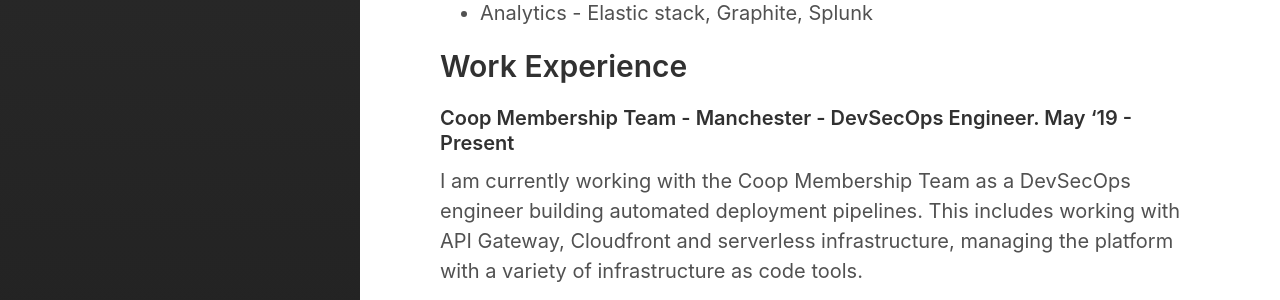
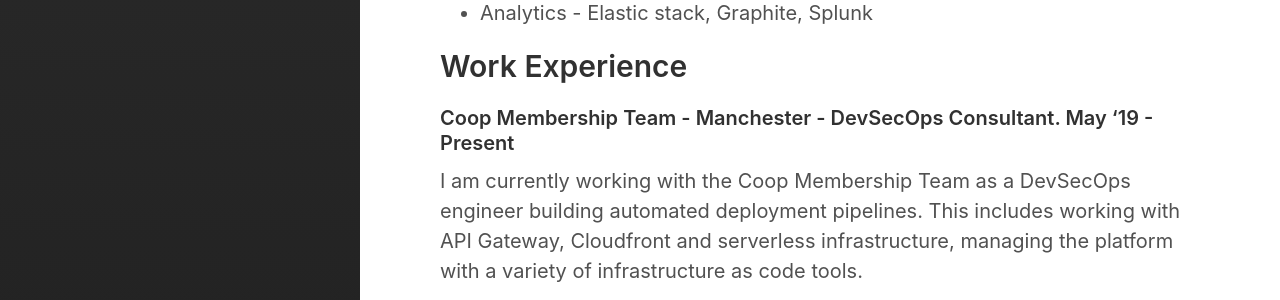
Before and after one commit to alimurtazafarooqui/alifarooqui.github.io, a Jekyll site: the page built from about.md, in a window 1280 px wide. Shown: the part 893-1193 px from the top of the page. Built offline with Jekyll 4.4.1, drawn with Linux system fonts in a browser that asks for light colours.

Commit message:
advancedsecurity. formatting

```diff
--- a/about.md
+++ b/about.md
@@ -28,7 +28,7 @@
 
 ## Work Experience
 
-#### Coop Membership Team - Manchester - DevSecOps Engineer. May '19 - Present
+#### Coop Membership Team - Manchester - DevSecOps Consultant. May '19 - Present
 I am currently working with the Coop Membership Team as a DevSecOps engineer building automated deployment pipelines. This includes working with API Gateway, Cloudfront and serverless infrastructure, managing the platform with a variety of infrastructure as code tools.
 
 I am also helping the team write security tools and develop security behaviours that improve the security posture from the ground up.
```
